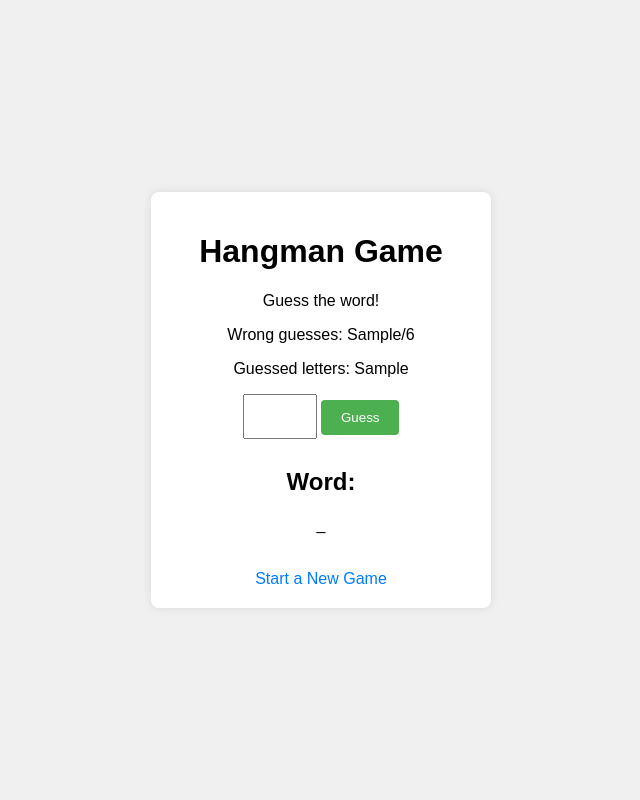
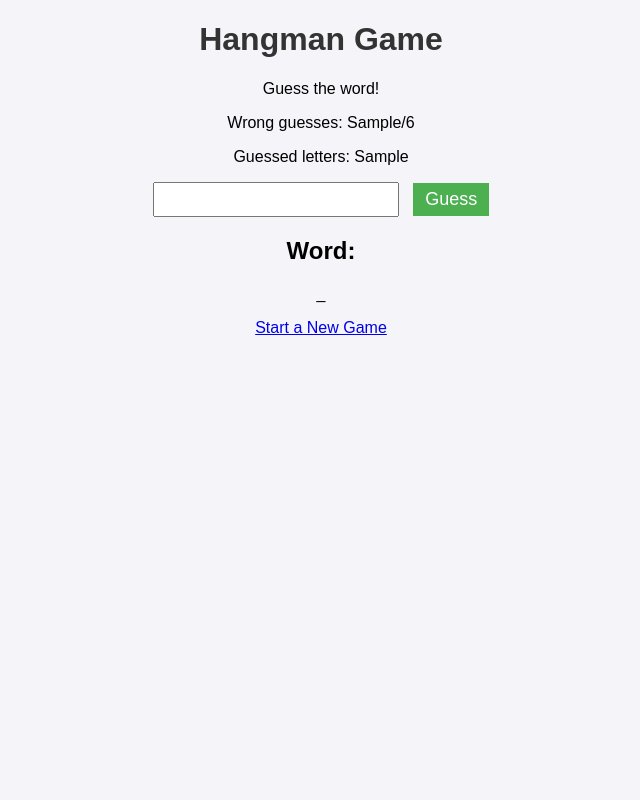
Before and after one commit to harshita-2005/Hangman-game, a Flask app: template templates/index.html in a window 1280 px wide. Shown: the whole page, without its empty margins (319-959 px from the left). Run offline with Flask 2, Linux system fonts and the light colour scheme; the template is opened without the code that fills it: most values are stand-ins (such as "Sample title", 1, 10 or a date in 2020).

Commit message:
Update style.css

```diff
--- a/static/style.css
+++ b/static/style.css
@@ -1,49 +1,68 @@
+/* Body styling */
 body {
     font-family: Arial, sans-serif;
-    background-color: #f0f0f0;
-    display: flex;
-    justify-content: center;
-    align-items: center;
-    height: 100vh;
+    text-align: center;
     margin: 0;
+    padding: 0;
+    background-color: #f4f4f9;
 }
 
-.container {
-    background-color: white;
-    padding: 20px;
-    border-radius: 8px;
-    box-shadow: 0 0 10px rgba(0, 0, 0, 0.1);
-    width: 300px;
-    text-align: center;
+/* Title */
+h1 {
+    color: #333;
 }
 
-input[type="text"] {
-    padding: 10px;
-    width: 50px;
-    margin-bottom: 10px;
-    text-align: center;
+/* Word display (the blanks and correct guesses) */
+.word {
+    font-size: 36px;
+    font-weight: bold;
+    letter-spacing: 5px;
+    margin-bottom: 20px;
+}
+
+/* Wrong guesses counter */
+.wrong-guesses {
+    color: red;
     font-size: 18px;
 }
 
-button {
-    padding: 10px 20px;
+/* Game Over and Game Won messages */
+.game-over, .game-won {
+    font-size: 24px;
+    color: green;
+    font-weight: bold;
+    margin-top: 20px;
+}
+
+/* Input and button styling */
+form input {
+    font-size: 18px;
+    padding: 5px;
+    margin-right: 10px;
+}
+
+form button {
+    font-size: 18px;
+    padding: 6px 12px;
     background-color: #4CAF50;
     color: white;
     border: none;
-    border-radius: 4px;
+    cursor: pointer;
 }
 
-button:hover {
+form button:hover {
     background-color: #45a049;
 }
 
-a {
+/* Reset button styling */
+.reset a {
     text-decoration: none;
-    color: #007BFF;
-    margin-top: 20px;
-    display: inline-block;
+    padding: 10px 20px;
+    background-color: #007bff;
+    color: white;
+    border-radius: 5px;
 }
 
-a:hover {
-    text-decoration: underline;
+.reset a:hover {
+    background-color: #0056b3;
 }
```
